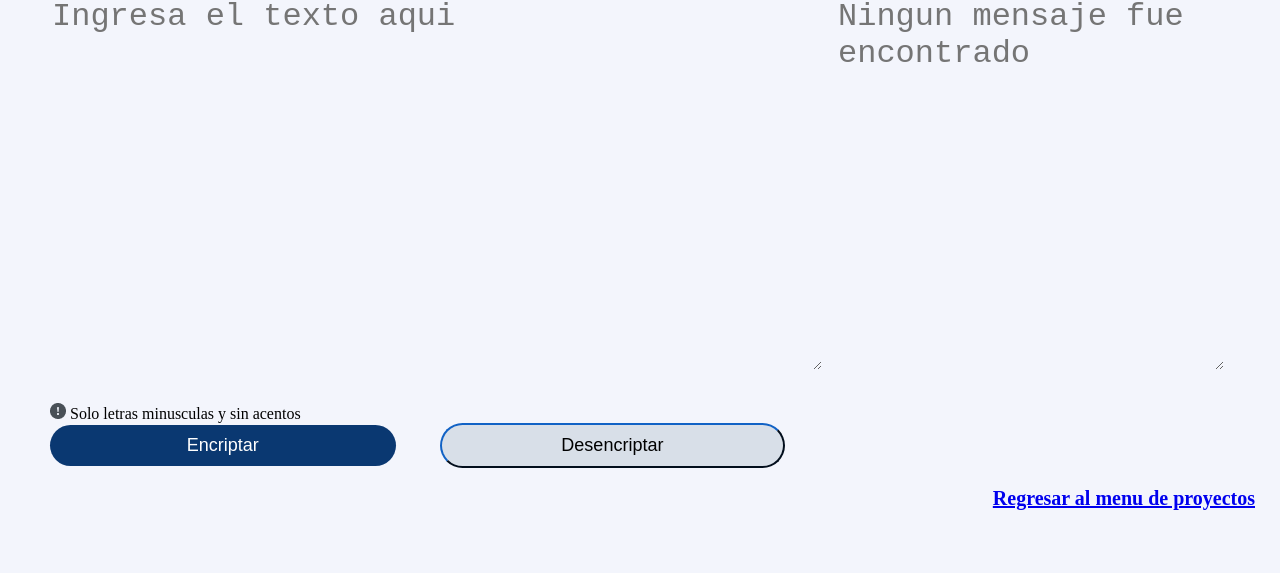
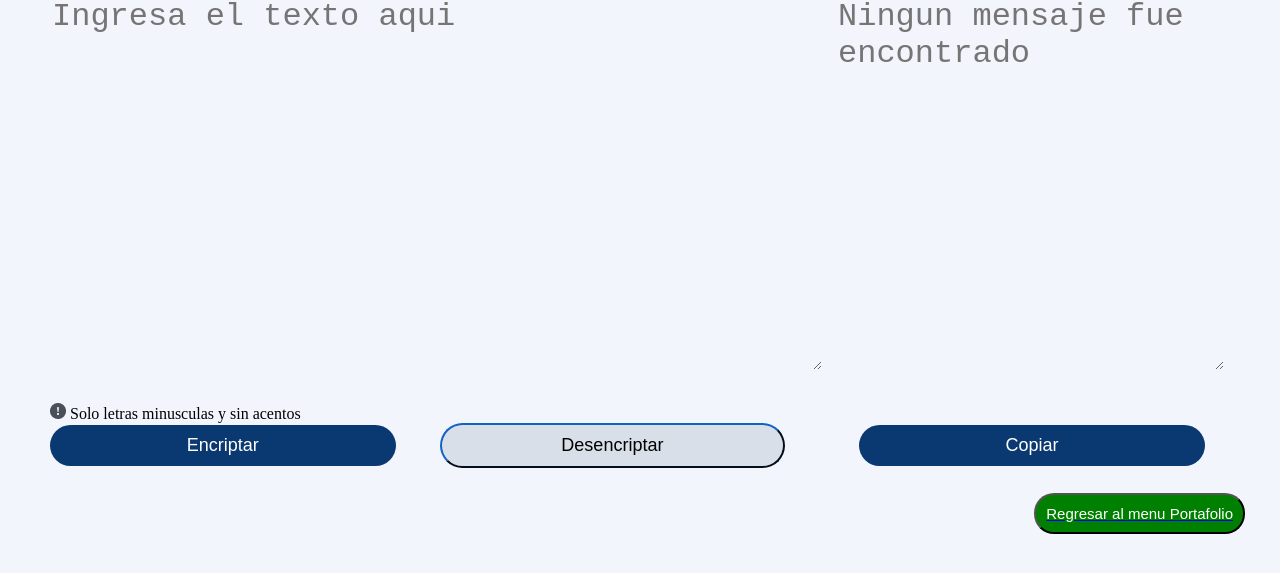
Before and after one commit to AbrahamCoco/Portafolio, a plain HTML site: page Encriptador de texto/encriptador.html in a window 1280 px wide. Shown: the part 105-678 px from the top of the page. Drawn offline with Linux system fonts and the light colour scheme.

Commit message:
Mejorando encriptador; -Agregando boton copiar -Agregando boton al inicio

```diff
--- a/Encriptador de texto/encriptador.html
+++ b/Encriptador de texto/encriptador.html
@@ -28,11 +28,13 @@
                 acentos</p>
             <input class="btn-1" type="button" value="Encriptar" id="btn-encriptar">
             <input class="btn-2" type="button" value="Desencriptar" id="btn-desencriptar">
+            <input onclick="navigator.clipboard.writeText(document.getElementById('msg').value)" class="btn-3"
+                type="button" value="Copiar" id="btn-copiar">
         </div>
 
-        <div>
-            <a class="buton-menu" href="../index.html">Regresar al menu de proyectos</a>
-        </div>
+        <a class="container" href="../index.html">
+            <button>Regresar al menu Portafolio</button>
+        </a>
 
     </main>
 </body>
@@ -43,6 +45,9 @@
 
     var boton2 = document.querySelector("#btn-desencriptar");
     boton2.onclick = desencriptar;
+
+    var boton3 = document.querySelector("btn-copiar");
+    boton3.onclick = updateClipboard;
 </script>
 
 </html>
--- a/Encriptador de texto/style.css
+++ b/Encriptador de texto/style.css
@@ -28,7 +28,8 @@ header img {
     margin: 20px 50px -9px 50px;
 }
 
-.btn-1 {
+.btn-1,
+.btn-3 {
     width: 27%;
     padding: 10px 5px;
     margin: 10px 20px 10px 50px;
@@ -40,7 +41,8 @@ header img {
     transition: 1s all;
 }
 
-.btn-1:hover {
+.btn-1:hover,
+.btn-3:hover {
     background: darkslateblue;
     transform: scale(1.1);
 }
@@ -61,11 +63,23 @@ header img {
     transform: scale(1.1);
 }
 
-.buton-menu {
+.container {
     display: flex;
-    font-size: 20px;
-    font-weight: bold;
-    padding: 0 5px;
-    margin: 10px 20px;
-    justify-content: flex-end;
+    justify-content: end;
+    margin: 15px 35px;
 }
+
+.container button {
+    font-size: 15px;
+    padding: 10px;
+    background-color: green;
+    color: white;
+    border-radius: 20px;
+    text-decoration: none;
+    transition: 1s all;
+}
+
+.container button:hover {
+    background: darkgreen;
+    transform: scale(1.1);
+}
```
Also changed, not shown: index.html (+2 -1 lines), style-p.css (+16 -3 lines).
